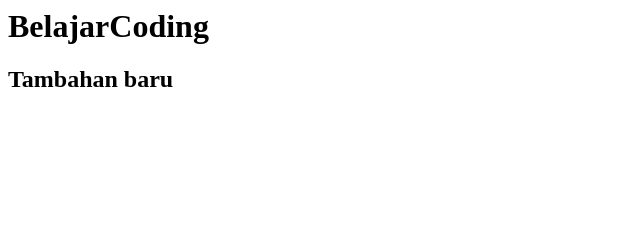
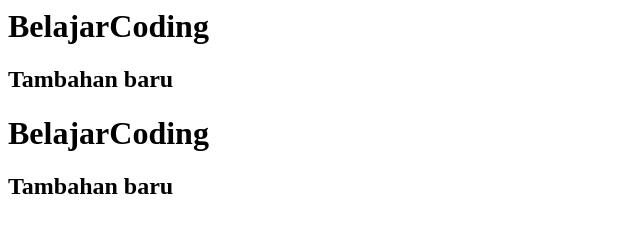
Before and after one commit to sitizahra072/tutorial, a plain HTML site: page index.html in a window 1280 px wide. Shown: the whole page, without its empty margins (0-640 px from the left). Drawn offline with Linux system fonts and the light colour scheme.

Commit message:
berubah dari github

```diff
--- a/index.html
+++ b/index.html
@@ -1,2 +1,4 @@
 <h1>BelajarCoding</h1>
 <h2>Tambahan baru</h2>
+<h1>BelajarCoding</h1>
+<h2>Tambahan baru</h2>
```
